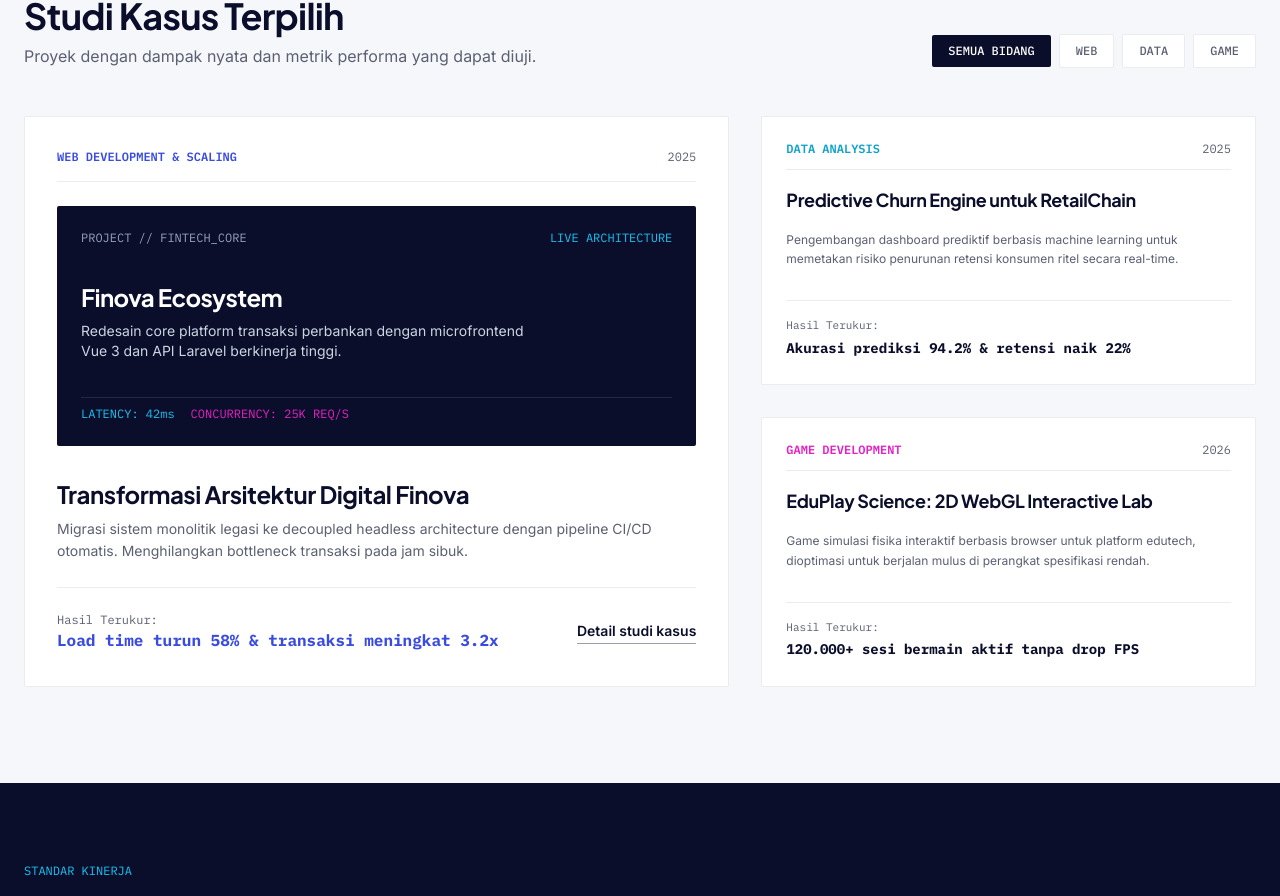
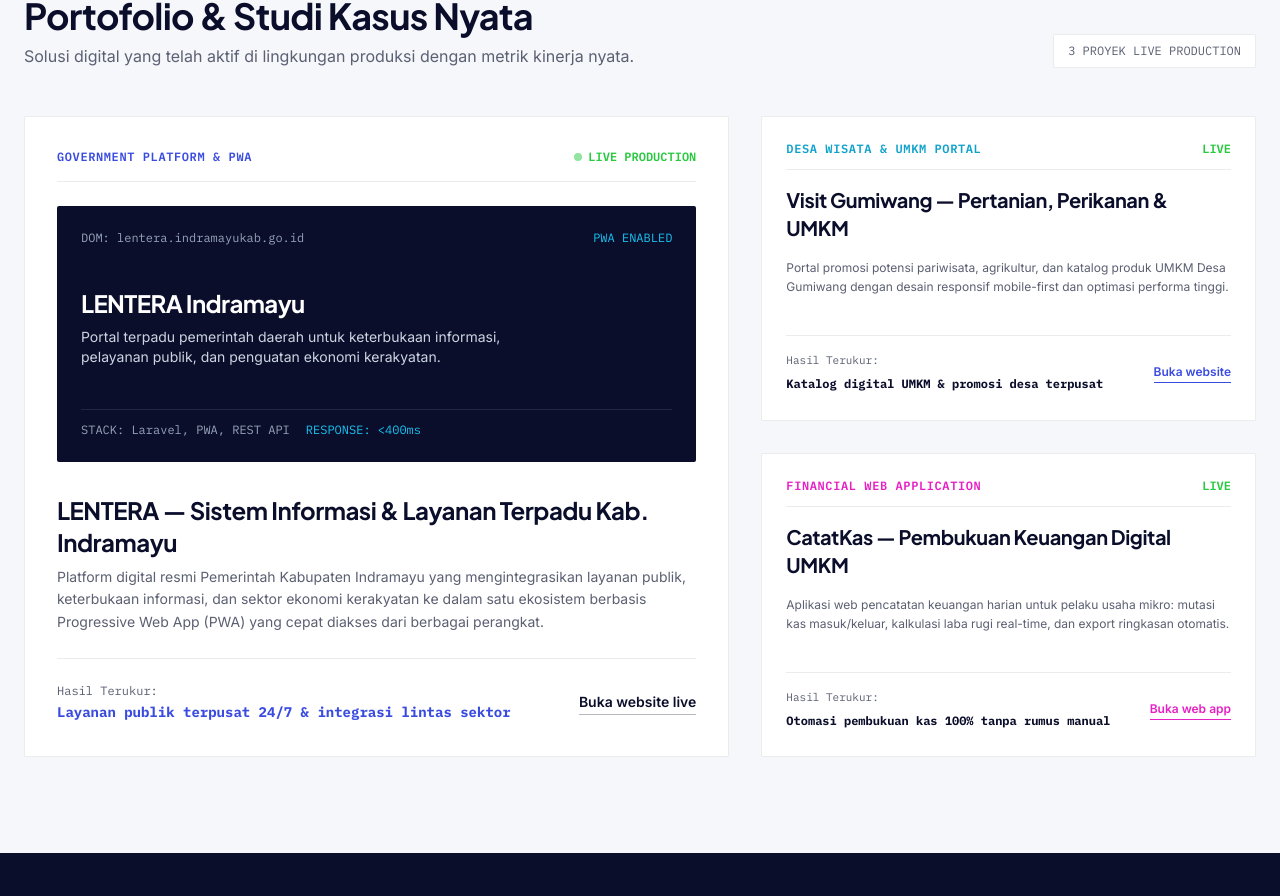
Before and after one commit to imanyunar/nexa-company, a Vue app: page / in a window 1280 px wide. Shown: the part 2643-3539 px from the top of the page. Built offline with nearby package versions, Linux system fonts and the light colour scheme; a web font is replaced by a local one.

Commit message:
feat(portfolio): integrate real live production case studies (Lentera, Visit Gumiwang, CatatKas)

```diff
--- a/src/components/PortfolioSection.vue
+++ b/src/components/PortfolioSection.vue
@@ -2,80 +2,85 @@
   <section id="portofolio" class="py-24 bg-paper border-t border-muted-border">
     <div class="max-w-7xl mx-auto px-6 space-y-12">
 
-      <!-- Section Title & Filter Tabs -->
+      <!-- Section Title & Context -->
       <div class="flex flex-col md:flex-row md:items-end justify-between gap-6">
-        <div class="max-w-xl">
+        <div class="max-w-2xl">
           <h2 class="text-3xl sm:text-4xl font-display font-bold text-ink leading-tight">
-            Studi Kasus Terpilih
+            Portofolio & Studi Kasus Nyata
           </h2>
           <p class="text-muted text-base mt-2">
-            Proyek dengan dampak nyata dan metrik performa yang dapat diuji.
+            Solusi digital yang telah aktif di lingkungan produksi dengan metrik kinerja nyata.
           </p>
         </div>
 
-        <!-- Filter category -->
-        <div class="flex items-center gap-2">
-          <button
-            v-for="cat in categories"
-            :key="cat.id"
-            @click="activeCategory = cat.id"
-            :class="activeCategory === cat.id ? 'bg-ink text-white' : 'bg-surface text-muted hover:text-ink border border-muted-border'"
-            class="px-4 py-2 text-xs font-mono font-medium rounded-[2px] transition-all"
-          >
-            {{ cat.label }}
-          </button>
+        <div class="text-xs font-mono text-muted bg-surface px-3.5 py-2 border border-muted-border rounded-[2px]">
+          3 PROYEK LIVE PRODUCTION
         </div>
       </div>
 
-      <!-- Asymmetrical Portfolio Grid: 1 Large Column + 2 Stacked Columns -->
+      <!-- Asymmetrical Portfolio Grid: 1 Large Primary Column + 2 Stacked Columns -->
       <div class="grid grid-cols-1 lg:grid-cols-12 gap-8 items-stretch">
 
-        <!-- Large Primary Case Study (Col Span 7) -->
+        <!-- Large Primary Case Study (Col Span 7): LENTERA Indramayu -->
         <div class="lg:col-span-7 bg-surface border border-muted-border rounded-[2px] p-8 flex flex-col justify-between group hover:border-ink/20 transition-all">
           <div class="space-y-6">
             <!-- Header Info -->
             <div class="flex items-center justify-between border-b border-muted-border pb-4">
-              <span class="text-xs font-mono text-blue font-semibold">WEB DEVELOPMENT & SCALING</span>
-              <span class="text-xs font-mono text-muted">2025</span>
+              <span class="text-xs font-mono text-blue font-semibold uppercase tracking-wider">
+                GOVERNMENT PLATFORM & PWA
+              </span>
+              <span class="text-xs font-mono text-[#27C93F] font-semibold flex items-center gap-1.5">
+                <span class="w-2 h-2 rounded-full bg-[#27C93F] animate-pulse"></span>
+                LIVE PRODUCTION
+              </span>
             </div>
 
-            <!-- Graphic Preview Representation -->
-            <div class="h-60 bg-ink rounded-[2px] p-6 text-white relative overflow-hidden flex flex-col justify-between">
+            <!-- Graphic Preview Frame -->
+            <div class="h-64 bg-ink rounded-[2px] p-6 text-white relative overflow-hidden flex flex-col justify-between">
               <div class="flex items-center justify-between text-xs font-mono text-slate-400">
-                <span>PROJECT // FINTECH_CORE</span>
-                <span class="text-cyan">LIVE ARCHITECTURE</span>
+                <span>DOM: lentera.indramayukab.go.id</span>
+                <span class="text-cyan">PWA ENABLED</span>
               </div>
-              <div class="space-y-2">
-                <div class="text-2xl font-display font-bold tracking-tight">Finova Ecosystem</div>
-                <p class="text-sm text-slate-300 max-w-md">
-                  Redesain core platform transaksi perbankan dengan microfrontend Vue 3 dan API Laravel berkinerja tinggi.
+
+              <div class="space-y-2 relative z-10">
+                <div class="text-2xl font-display font-bold tracking-tight text-white">
+                  LENTERA Indramayu
+                </div>
+                <p class="text-sm text-slate-300 max-w-md line-clamp-2">
+                  Portal terpadu pemerintah daerah untuk keterbukaan informasi, pelayanan publik, dan penguatan ekonomi kerakyatan.
                 </p>
               </div>
-              <div class="flex items-center gap-4 text-xs font-mono pt-2 border-t border-white/10">
-                <span class="text-cyan">LATENCY: 42ms</span>
-                <span class="text-magenta">CONCURRENCY: 25K REQ/S</span>
+
+              <div class="flex flex-wrap items-center gap-4 text-xs font-mono pt-3 border-t border-white/10 text-slate-400">
+                <span>STACK: Laravel, PWA, REST API</span>
+                <span class="text-cyan">RESPONSE: &lt;400ms</span>
               </div>
             </div>
 
             <!-- Title & Description -->
             <div class="space-y-2 pt-2">
               <h3 class="text-2xl font-display font-bold text-ink">
-                Transformasi Arsitektur Digital Finova
+                LENTERA — Sistem Informasi & Layanan Terpadu Kab. Indramayu
               </h3>
               <p class="text-muted text-sm leading-relaxed">
-                Migrasi sistem monolitik legasi ke decoupled headless architecture dengan pipeline CI/CD otomatis. Menghilangkan bottleneck transaksi pada jam sibuk.
+                Platform digital resmi Pemerintah Kabupaten Indramayu yang mengintegrasikan layanan publik, keterbukaan informasi, dan sektor ekonomi kerakyatan ke dalam satu ekosistem berbasis Progressive Web App (PWA) yang cepat diakses dari berbagai perangkat.
               </p>
             </div>
           </div>
 
-          <!-- Measurable Result Line (Strict Rule from design.md) -->
-          <div class="pt-6 mt-6 border-t border-muted-border flex items-center justify-between">
+          <!-- Measurable Result & Live Link -->
+          <div class="pt-6 mt-6 border-t border-muted-border flex flex-col sm:flex-row sm:items-center justify-between gap-4">
             <div>
               <span class="text-xs font-mono text-muted block">Hasil Terukur:</span>
-              <span class="text-base font-mono font-bold text-blue">Load time turun 58% & transaksi meningkat 3.2x</span>
+              <span class="text-sm font-mono font-bold text-blue">Layanan publik terpusat 24/7 & integrasi lintas sektor</span>
             </div>
-            <a href="#kontak" class="text-sm font-semibold text-ink hover:text-blue border-b border-ink/40 hover:border-blue pb-0.5 transition-colors">
-              Detail studi kasus
+            <a
+              href="https://lentera.indramayukab.go.id/"
+              target="_blank"
+              rel="noopener noreferrer"
+              class="inline-flex items-center text-sm font-semibold text-ink hover:text-blue border-b border-ink/30 hover:border-blue pb-0.5 transition-colors self-start sm:self-auto"
+            >
+              Buka website live
             </a>
           </div>
         </div>
@@ -83,43 +88,71 @@
         <!-- Two Smaller Stacked Cards (Col Span 5) -->
         <div class="lg:col-span-5 flex flex-col gap-8">
 
-          <!-- Small Card 1: Data Analysis -->
+          <!-- Small Card 1: Visit Gumiwang -->
           <div class="bg-surface border border-muted-border rounded-[2px] p-6 flex flex-col justify-between flex-1 group hover:border-ink/20 transition-all">
             <div class="space-y-4">
               <div class="flex items-center justify-between border-b border-muted-border pb-3">
-                <span class="text-xs font-mono text-cyan-dark font-semibold">DATA ANALYSIS</span>
-                <span class="text-xs font-mono text-muted">2025</span>
+                <span class="text-xs font-mono text-cyan-dark font-semibold uppercase tracking-wider">
+                  DESA WISATA & UMKM PORTAL
+                </span>
+                <span class="text-xs font-mono text-[#27C93F] font-semibold">LIVE</span>
               </div>
-              <h3 class="text-lg font-display font-bold text-ink">
-                Predictive Churn Engine untuk RetailChain
+
+              <h3 class="text-xl font-display font-bold text-ink">
+                Visit Gumiwang — Pertanian, Perikanan & UMKM
               </h3>
               <p class="text-muted text-xs leading-relaxed">
-                Pengembangan dashboard prediktif berbasis machine learning untuk memetakan risiko penurunan retensi konsumen ritel secara real-time.
+                Portal promosi potensi pariwisata, agrikultur, dan katalog produk UMKM Desa Gumiwang dengan desain responsif mobile-first dan optimasi performa tinggi.
               </p>
             </div>
-            <div class="pt-4 mt-4 border-t border-muted-border">
-              <span class="text-[11px] font-mono text-muted block">Hasil Terukur:</span>
-              <span class="text-sm font-mono font-bold text-ink">Akurasi prediksi 94.2% & retensi naik 22%</span>
+
+            <div class="pt-4 mt-4 border-t border-muted-border flex items-center justify-between">
+              <div>
+                <span class="text-[11px] font-mono text-muted block">Hasil Terukur:</span>
+                <span class="text-xs font-mono font-bold text-ink">Katalog digital UMKM & promosi desa terpusat</span>
+              </div>
+              <a
+                href="https://visitgumiwang.web.id/"
+                target="_blank"
+                rel="noopener noreferrer"
+                class="text-xs font-semibold text-blue hover:text-blue-hover border-b border-blue pb-0.5 transition-colors"
+              >
+                Buka website
+              </a>
             </div>
           </div>
 
-          <!-- Small Card 2: Game Development -->
+          <!-- Small Card 2: CatatKas UMKM -->
           <div class="bg-surface border border-muted-border rounded-[2px] p-6 flex flex-col justify-between flex-1 group hover:border-ink/20 transition-all">
             <div class="space-y-4">
               <div class="flex items-center justify-between border-b border-muted-border pb-3">
-                <span class="text-xs font-mono text-magenta font-semibold">GAME DEVELOPMENT</span>
-                <span class="text-xs font-mono text-muted">2026</span>
+                <span class="text-xs font-mono text-magenta font-semibold uppercase tracking-wider">
+                  FINANCIAL WEB APPLICATION
+                </span>
+                <span class="text-xs font-mono text-[#27C93F] font-semibold">LIVE</span>
               </div>
-              <h3 class="text-lg font-display font-bold text-ink">
-                EduPlay Science: 2D WebGL Interactive Lab
+
+              <h3 class="text-xl font-display font-bold text-ink">
+                CatatKas — Pembukuan Keuangan Digital UMKM
               </h3>
               <p class="text-muted text-xs leading-relaxed">
-                Game simulasi fisika interaktif berbasis browser untuk platform edutech, dioptimasi untuk berjalan mulus di perangkat spesifikasi rendah.
+                Aplikasi web pencatatan keuangan harian untuk pelaku usaha mikro: mutasi kas masuk/keluar, kalkulasi laba rugi real-time, dan export ringkasan otomatis.
               </p>
             </div>
-            <div class="pt-4 mt-4 border-t border-muted-border">
-              <span class="text-[11px] font-mono text-muted block">Hasil Terukur:</span>
-              <span class="text-sm font-mono font-bold text-ink">120.000+ sesi bermain aktif tanpa drop FPS</span>
+
+            <div class="pt-4 mt-4 border-t border-muted-border flex items-center justify-between">
+              <div>
+                <span class="text-[11px] font-mono text-muted block">Hasil Terukur:</span>
+                <span class="text-xs font-mono font-bold text-ink">Otomasi pembukuan kas 100% tanpa rumus manual</span>
+              </div>
+              <a
+                href="https://catatkas-web.vercel.app/"
+                target="_blank"
+                rel="noopener noreferrer"
+                class="text-xs font-semibold text-magenta hover:text-ink border-b border-magenta pb-0.5 transition-colors"
+              >
+                Buka web app
+              </a>
             </div>
           </div>
 
@@ -130,15 +163,3 @@
     </div>
   </section>
 </template>
-
-<script setup>
-import { ref } from 'vue'
-
-const activeCategory = ref('all')
-const categories = [
-  { id: 'all', label: 'SEMUA BIDANG' },
-  { id: 'web', label: 'WEB' },
-  { id: 'data', label: 'DATA' },
-  { id: 'game', label: 'GAME' }
-]
-</script>
```
Also changed, not shown: 1 other file (tests, documents, lock files or other folders).
